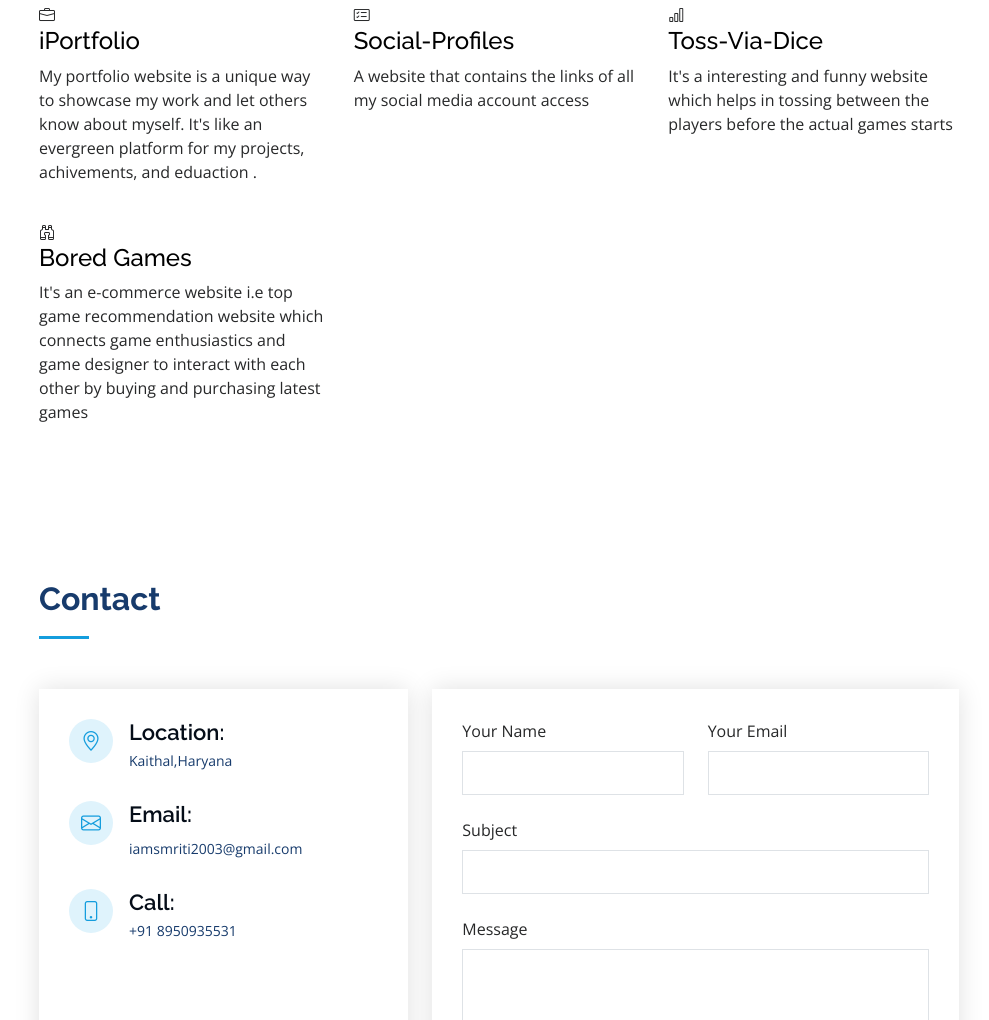
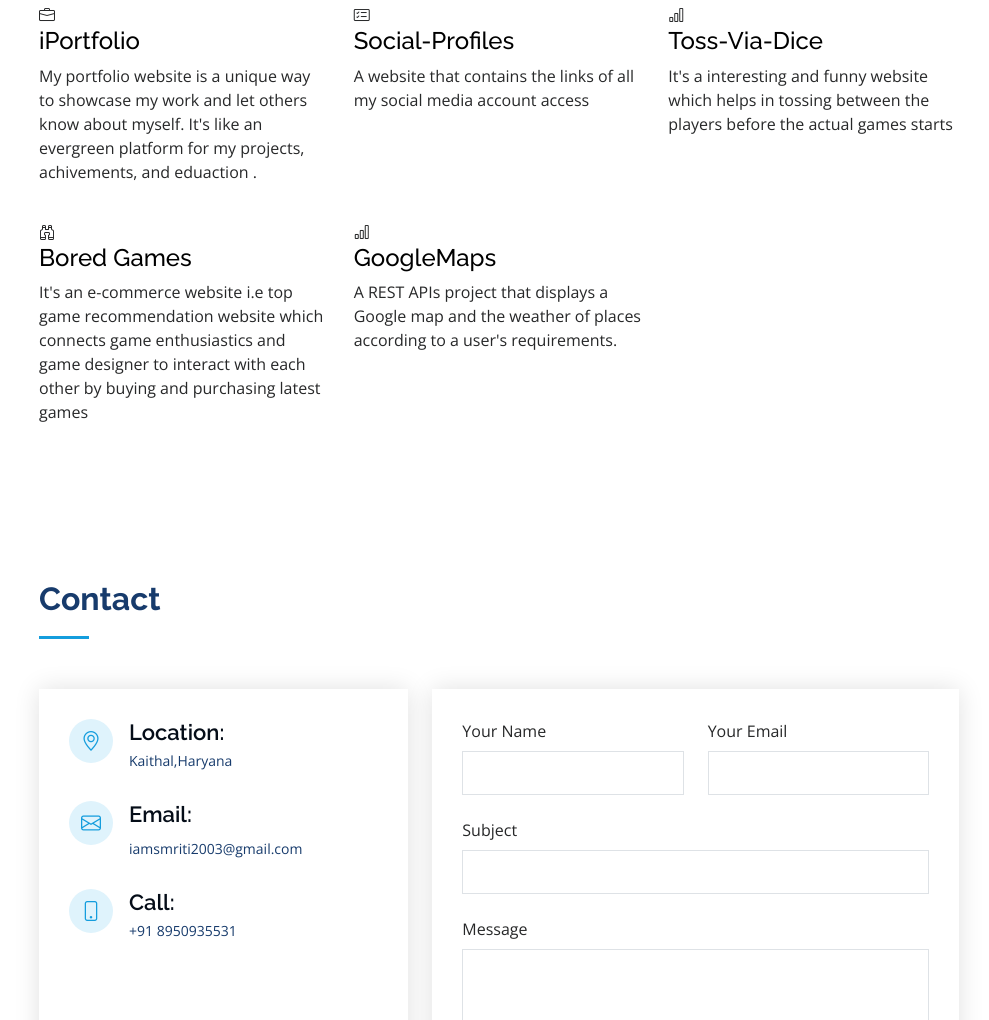
Before and after one commit to smriti172003/iPortfolio_Smriti, a plain HTML site: page index.html in a window 1280 px wide. Shown: the part 3022-4042 px from the top of the page, without its empty margins (291-1280 px from the left). Drawn offline with nearby package versions, Linux system fonts and the light colour scheme; grey boxes are pictures that could not be loaded.

Commit message:
Update index.html

```diff
--- a/index.html
+++ b/index.html
@@ -274,6 +274,11 @@
             <h4 class="title"><a href="https://github.com/smriti172003/BORED-Game-Recommendation">Bored Games</a></h4>
             <p class="description">It's an e-commerce website i.e top game recommendation website which connects game enthusiastics and game designer to interact with each other by buying and purchasing latest games </p>
           </div>
+                    <div class="col-lg-4 col-md-6 icon-box" data-aos="fade-up" data-aos-delay="400">
+            <div class="icon"><i class="bi bi-bar-chart"></i></div>
+            <h4 class="title"><a href="https://smriti172003.github.io/GoogleMaps/">GoogleMaps</a></h4>
+            <p class="description"> A REST APIs project that displays a Google map and the weather of places according to a user's requirements.</p>
+          </div>
         </div>
 
       </div>
```
